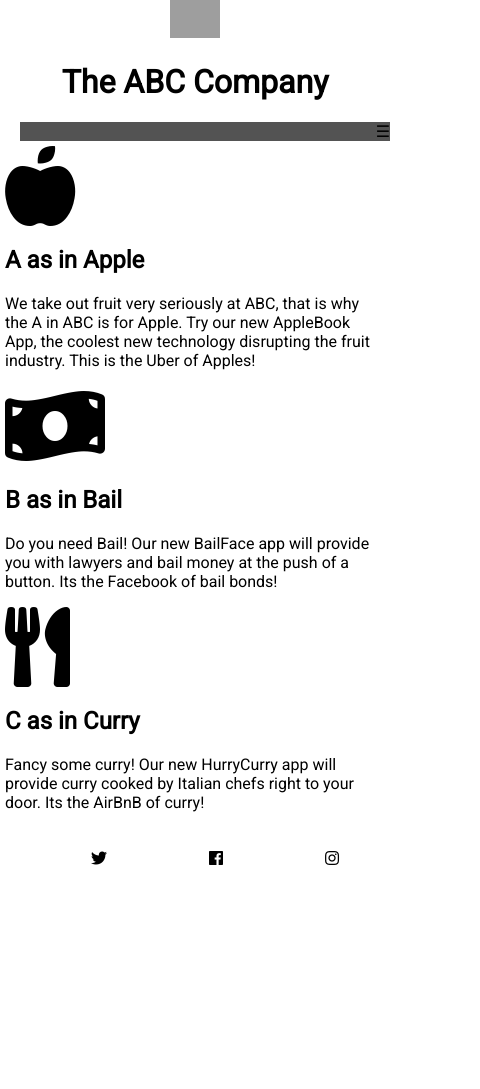
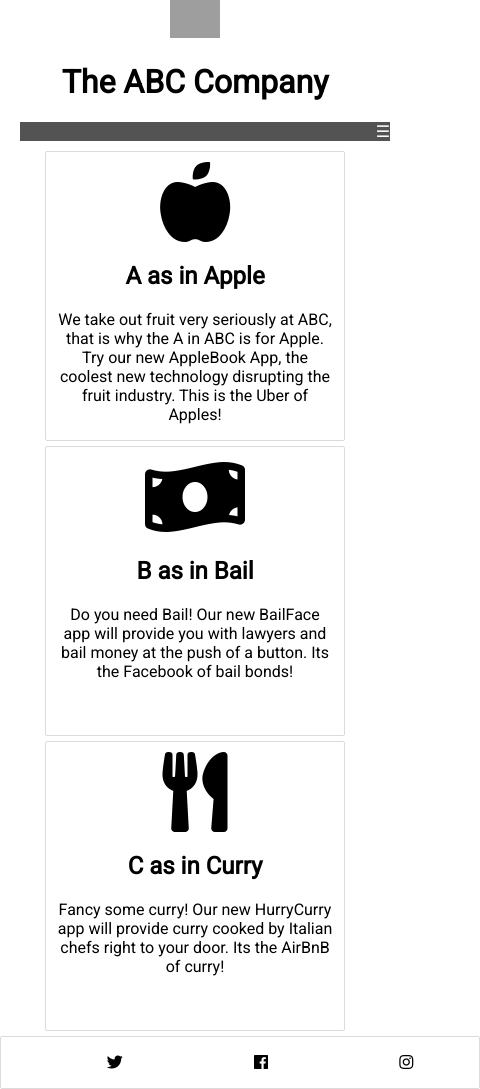
Before and after one commit to FCancinoS/ABCcompany, a plain HTML site: page index.html in a window 390 px wide. Shown: the whole page, 480 px wide, since content can reach past the window. Before the commit the page ends 884 px from the top, so only its background shows below. Drawn offline with Linux system fonts and the light colour scheme; grey boxes are pictures that could not be loaded.

Commit message:
version 1.2

```diff
--- a/css/index.css
+++ b/css/index.css
@@ -34,13 +34,34 @@
  .hamburger {
  display:flex;
  justify-content:flex-end;
+ color:white;
 
  }
+ .product{
+  width: 300px;
+  height: 290px;
+  padding: 10px;
+  margin: auto;
+  justify-content: center;
+  text-align: center;
+  border:1px solid rgb(219, 219, 219);
+  border-radius:2px;
+  margin-top: 5px;
 
+
+  }
+
+footer{
+    width: 480px;
+    margin: auto;
+    border:1px solid rgb(219, 219, 219);
+    border-radius:2px;
+  }
  main {
  display: flex;
  flex-direction: column;
  padding: 5px;
+
 
  }
 
```
